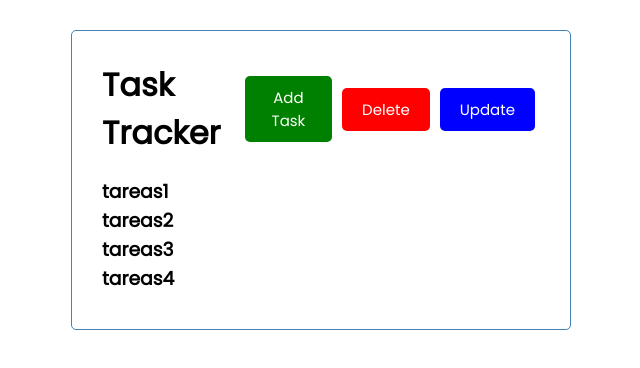
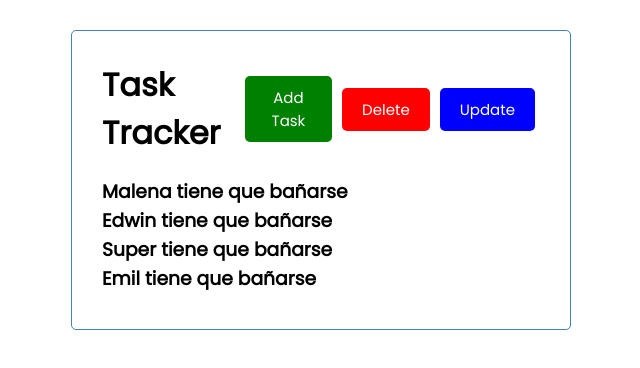
Before and after one commit to EdwinJSM/git-vue, a Vue app: page / in a window 1280 px wide. Shown: the top 368 px of the page, without its empty margins (319-959 px from the left). Built offline with nearby package versions, Linux system fonts and the light colour scheme.

Commit message:
Modificacion en app.vue

```diff
--- a/src/App.vue
+++ b/src/App.vue
@@ -25,26 +25,26 @@ export default {
     this.Tasks =[
     {
       id: 1,
-      text: 'tareas1',
+      text: 'Malena tiene que bañarse',
       day: 'december 25 at 9:00pm',
       reminder: true,
     },
     {
       id: 2,
-      text: 'tareas2',
-      day: 'december 25 at 9:00pm',
+      text: 'Edwin tiene que bañarse',
+      day: 'August 25 at 9:00pm',
       reminder: true,
     },
     {
       id: 3,
-      text: 'tareas3',
-      day: 'december 25 at 9:00pm',
+      text: 'Super tiene que bañarse',
+      day: 'september 25 at 9:00pm',
       reminder: true,
     },
     {
       id: 4,
-      text: 'tareas4',
-      day: 'december 25 at 9:00pm',
+      text: 'Emil tiene que bañarse',
+      day: 'may 25 at 9:00pm',
       reminder: true,
     },
     ]
```
